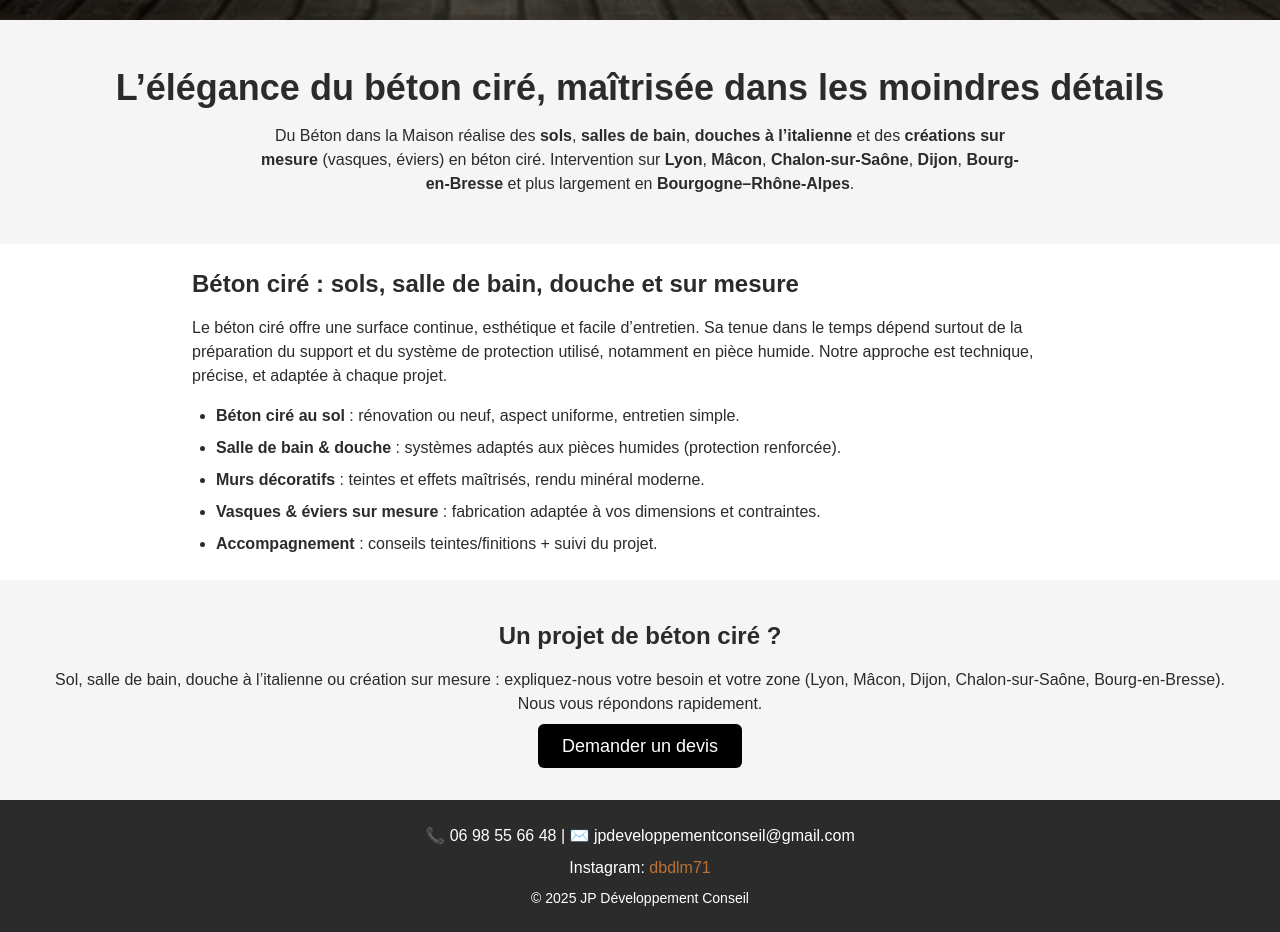
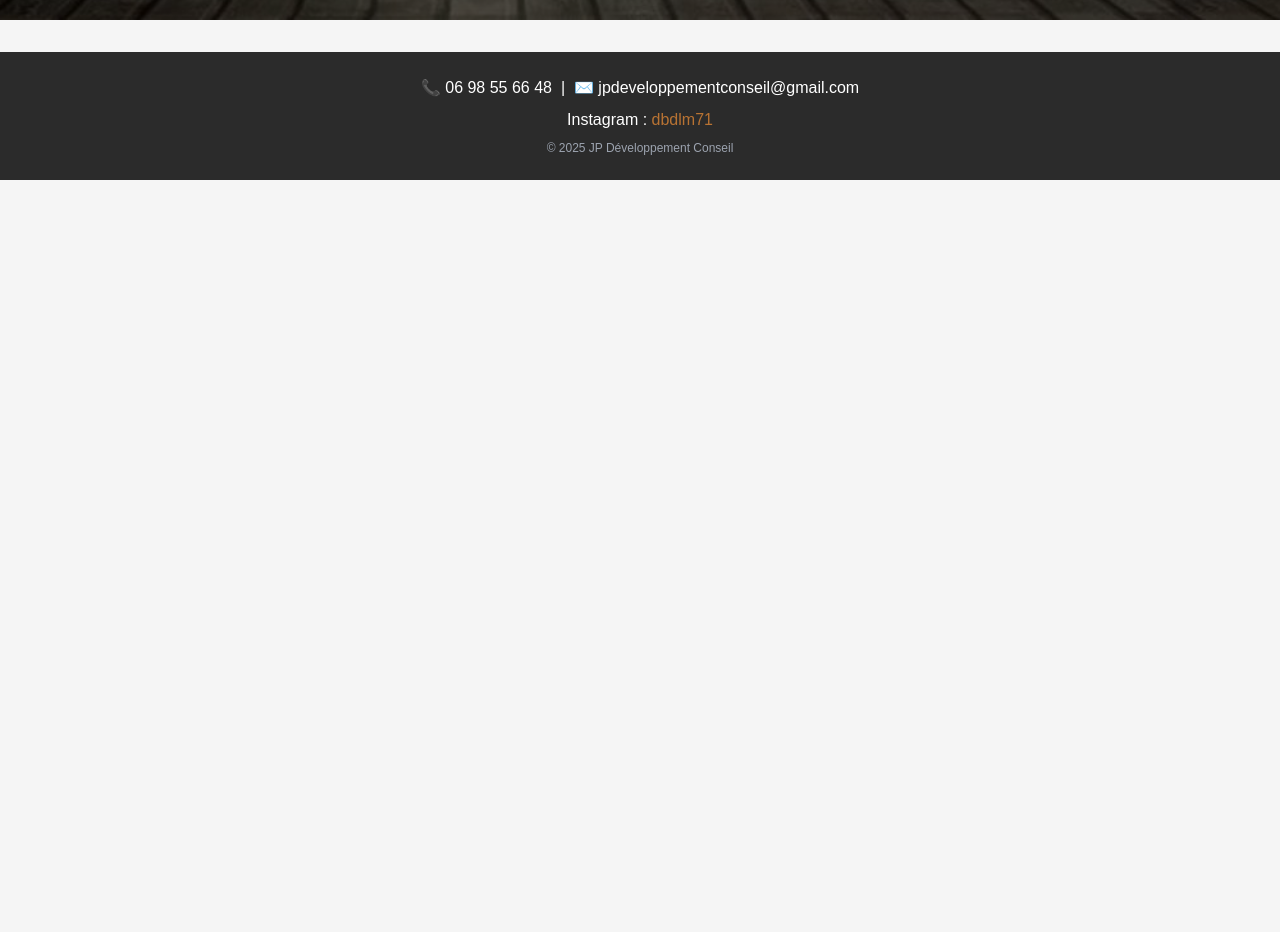
Before and after one commit to jpdeveloppementconseil-tech/dub-tondanslamaison, a React (Create React App) app: page / in a window 1280 px wide. Shown: the part 620-1552 px from the top of the page. After the commit the page ends 800 px from the top, so only its background shows below. Built offline with nearby package versions, Linux system fonts and the light colour scheme.

Commit message:
Fix home layout – remove services sections

```diff
--- a/src/components/Footer.js
+++ b/src/components/Footer.js
@@ -3,11 +3,30 @@ import React from 'react';
 function Footer() {
   return (
     <footer className="bg-anthracite text-white p-6 text-center">
-      <div>📞 06 98 55 66 48 | ✉️ jpdeveloppementconseil@gmail.com</div>
+
+      {/* Coordonnées */}
+      <div className="text-base">
+        📞 06 98 55 66 48 &nbsp;|&nbsp; ✉️ jpdeveloppementconseil@gmail.com
+      </div>
+
+      {/* Instagram */}
       <div className="mt-2">
-        Instagram: <a href="https://www.instagram.com/dbdlm71" target="_blank" rel="noreferrer" className="text-cuivre hover:underline">dbdlm71</a>
+        Instagram :{" "}
+        <a
+          href="https://www.instagram.com/dbdlm71"
+          target="_blank"
+          rel="noreferrer"
+          className="text-cuivre hover:underline"
+        >
+          dbdlm71
+        </a>
       </div>
-      <div className="mt-2 text-sm">© 2025 JP Développement Conseil</div>
+
+      {/* Copyright */}
+      <div className="mt-2 text-xs text-gray-400">
+        © 2025 JP Développement Conseil
+      </div>
+
     </footer>
   );
 }
--- a/src/pages/About.js
+++ b/src/pages/About.js
@@ -1,5 +1,25 @@
-<Helmet>
-  <title>À propos – Expert du béton ciré en Île-de-France</title>
-  <meta name="description" content="Découvrez JP Développement Conseil : plus de 15 ans d’expérience dans la réalisation de béton ciré haut de gamme en Île-de-France." />
-  <link rel="canonical" href="https://dubetondanslamaison.com/about" />
-</Helmet>
+<section className="p-8 bg-white">
+  <h2 className="text-3xl font-bold mb-4">À propos de Du Béton dans la Maison</h2>
+
+  <p className="mb-4">
+    Du Béton dans la Maison est la branche spécialisée béton ciré de JP Développement Conseil.
+    Nous réalisons des sols, salles de bain, douches à l’italienne et des créations sur mesure
+    (vasques, éviers) avec une approche exigeante et un vrai sens du détail.
+  </p>
+
+  <h3 className="text-2xl font-bold mt-8 mb-3">Zone d’intervention</h3>
+  <p className="mb-2">
+    Nous intervenons principalement sur :
+  </p>
+  <ul className="list-disc ml-6 space-y-1">
+    <li>Lyon</li>
+    <li>Bourg-en-Bresse</li>
+    <li>Mâcon</li>
+    <li>Chalon-sur-Saône</li>
+    <li>Dijon</li>
+  </ul>
+
+  <p className="mt-4">
+    Et plus largement en Bourgogne et Rhône-Alpes, selon la nature du projet.
+  </p>
+</section>
--- a/src/pages/Home.js
+++ b/src/pages/Home.js
@@ -1,96 +1,10 @@
 import React from "react";
-import { Helmet } from "react-helmet-async";
 import Hero from "../components/Hero";
 
-function Home() {
+export default function Home() {
   return (
-    <div>
-      {/* 🔥 SEO – BOURGOGNE & RHÔNE-ALPES */}
-      <Helmet>
-        <title>
-          Béton ciré à Lyon, Mâcon, Dijon, Chalon-sur-Saône & Bourg-en-Bresse – Du Béton dans la Maison
-        </title>
-        <meta
-          name="description"
-          content="Spécialiste du béton ciré : sols, salles de bain, douches à l’italienne et créations sur mesure (vasques, éviers). Intervention à Lyon, Mâcon, Chalon-sur-Saône, Dijon, Bourg-en-Bresse et région Bourgogne–Rhône-Alpes."
-        />
-        <link rel="canonical" href="https://dubetondanslamaison.com/" />
-
-        {/* OPEN GRAPH */}
-        <meta
-          property="og:title"
-          content="Du Béton dans la Maison – Béton ciré (sols, salle de bain, sur mesure)"
-        />
-        <meta
-          property="og:description"
-          content="Application de béton ciré pour sols, salles de bain et douches à l’italienne + vasques et éviers sur mesure. Intervention à Lyon, Mâcon, Dijon, Chalon-sur-Saône, Bourg-en-Bresse."
-        />
-        <meta property="og:image" content="https://dubetondanslamaison.com/og-image.jpg" />
-        <meta property="og:url" content="https://dubetondanslamaison.com/" />
-        <meta property="og:type" content="website" />
-
-        {/* TWITTER */}
-        <meta name="twitter:card" content="summary_large_image" />
-        <meta
-          name="twitter:title"
-          content="Béton ciré à Lyon, Mâcon, Dijon, Chalon & Bourg-en-Bresse"
-        />
-        <meta
-          name="twitter:description"
-          content="Sols, salle de bain, douche à l’italienne + vasques & éviers en béton ciré sur mesure. Bourgogne–Rhône-Alpes."
-        />
-        <meta name="twitter:image" content="https://dubetondanslamaison.com/og-image.jpg" />
-
-        {/* PRÉCHARGEMENT */}
-        <link rel="preload" as="image" href="/images/hero.jpg" />
-      </Helmet>
-
-      {/* SECTION HERO */}
+    <main>
       <Hero />
-
-      {/* SECTION 1 – PROMESSE + ZONE */}
-      <section className="p-12 text-center">
-        <h1 className="text-4xl font-bold mb-4">L’élégance du béton ciré, maîtrisée dans les moindres détails</h1>
-        <p className="max-w-3xl mx-auto">
-          Du Béton dans la Maison réalise des <strong>sols</strong>, <strong>salles de bain</strong>,
-          <strong> douches à l’italienne</strong> et des <strong>créations sur mesure</strong> (vasques, éviers)
-          en béton ciré. Intervention sur <strong>Lyon</strong>, <strong>Mâcon</strong>, <strong>Chalon-sur-Saône</strong>,
-          <strong> Dijon</strong>, <strong>Bourg-en-Bresse</strong> et plus largement en <strong>Bourgogne–Rhône-Alpes</strong>.
-        </p>
-      </section>
-
-      {/* SECTION 2 – EXPERTISE + SERVICES (SEO RICHE) */}
-      <section className="p-6 bg-white">
-        <div className="max-w-4xl mx-auto">
-          <h2 className="text-2xl font-bold mb-4">Béton ciré : sols, salle de bain, douche et sur mesure</h2>
-          <p className="mb-4">
-            Le béton ciré offre une surface continue, esthétique et facile d’entretien. Sa tenue dans le temps dépend
-            surtout de la préparation du support et du système de protection utilisé, notamment en pièce humide.
-            Notre approche est technique, précise, et adaptée à chaque projet.
-          </p>
-
-          <ul className="text-left list-disc ml-6 space-y-2">
-            <li><strong>Béton ciré au sol</strong> : rénovation ou neuf, aspect uniforme, entretien simple.</li>
-            <li><strong>Salle de bain & douche</strong> : systèmes adaptés aux pièces humides (protection renforcée).</li>
-            <li><strong>Murs décoratifs</strong> : teintes et effets maîtrisés, rendu minéral moderne.</li>
-            <li><strong>Vasques & éviers sur mesure</strong> : fabrication adaptée à vos dimensions et contraintes.</li>
-            <li><strong>Accompagnement</strong> : conseils teintes/finitions + suivi du projet.</li>
-          </ul>
-        </div>
-      </section>
-
-      {/* SECTION 3 – APPEL À ACTION */}
-      <section className="p-10 text-center">
-        <h3 className="text-2xl font-bold mb-4">Un projet de béton ciré ?</h3>
-        <p className="mb-4">
-          Sol, salle de bain, douche à l’italienne ou création sur mesure : expliquez-nous votre besoin et votre zone
-          (Lyon, Mâcon, Dijon, Chalon-sur-Saône, Bourg-en-Bresse). Nous vous répondons rapidement.
-        </p>
-        <a href="/contact" className="bg-black text-white px-6 py-3 rounded-md text-lg">
-          Demander un devis
-        </a>
-      </section>
-    </div>
+    </main>
   );
 }
-export default Home;
--- a/src/pages/Services.js
+++ b/src/pages/Services.js
@@ -4,13 +4,12 @@ import { Helmet } from "react-helmet-async";
 function Services() {
   return (
     <div className="p-8 max-w-5xl mx-auto">
-
       {/* 🔹 SEO */}
       <Helmet>
-        <title>Nos services – Béton ciré en Île-de-France</title>
+        <title>Nos services – Béton ciré en Bourgogne & Rhône-Alpes</title>
         <meta
           name="description"
-          content="Découvrez nos prestations en béton ciré : sols, murs, douches italiennes, cuisines et escaliers. Travail artisanal, finitions haut de gamme et accompagnement personnalisé."
+          content="Découvrez nos prestations en béton ciré : sols, murs, douches à l’italienne, plans de travail, crédences et escaliers. Travail artisanal, finitions soignées et accompagnement sur mesure."
         />
         <link rel="canonical" href="https://dubetondanslamaison.com/services" />
       </Helmet>
@@ -29,7 +28,7 @@ function Services() {
       {/* 🔹 PARAGRAPHE 2 */}
       <p className="text-lg mb-8">
         Nous intervenons sur une large variété de supports : sols, murs, douches
-        italiennes, plans de travail, crédences, escaliers et pièces humides.
+        à l’italienne, plans de travail, crédences, escaliers et pièces humides.
         Le béton ciré permet de créer une continuité visuelle sans joints,
         facilitant l’entretien tout en apportant un aspect haut de gamme à votre
         intérieur.
@@ -43,8 +42,38 @@ function Services() {
         offrir un résultat durable, esthétique et parfaitement adapté à votre
         style de vie.
       </p>
+
+      {/* ✅ ZONE D’INTERVENTION */}
+      <section className="bg-gray-50 py-12 mt-10 rounded-lg">
+        <div className="px-6">
+          <h2 className="text-2xl md:text-3xl font-bold mb-4 text-gray-900">
+            Zone d’intervention
+          </h2>
+
+          <p className="text-gray-700 leading-relaxed mb-6">
+            Du Béton dans la Maison intervient pour tous vos projets de
+            <strong> béton ciré</strong> (sols, salles de bain, douches à
+            l’italienne et créations sur mesure) principalement dans les villes
+            et secteurs suivants :
+          </p>
+
+          <ul className="grid grid-cols-2 md:grid-cols-3 gap-y-2 gap-x-6 text-gray-800 font-medium">
+            <li>• Lyon</li>
+            <li>• Mâcon</li>
+            <li>• Chalon-sur-Saône</li>
+            <li>• Dijon</li>
+            <li>• Bourg-en-Bresse</li>
+            <li>• Bourgogne – Rhône-Alpes</li>
+          </ul>
+
+          <p className="text-gray-700 leading-relaxed mt-6">
+            Nous nous déplaçons également sur les secteurs alentours pour étudier
+            votre projet. N’hésitez pas à nous contacter pour vérifier la
+            faisabilité et obtenir un <strong>devis personnalisé</strong>.
+          </p>
+        </div>
+      </section>
     </div>
   );
 }
-
 export default Services;
```
